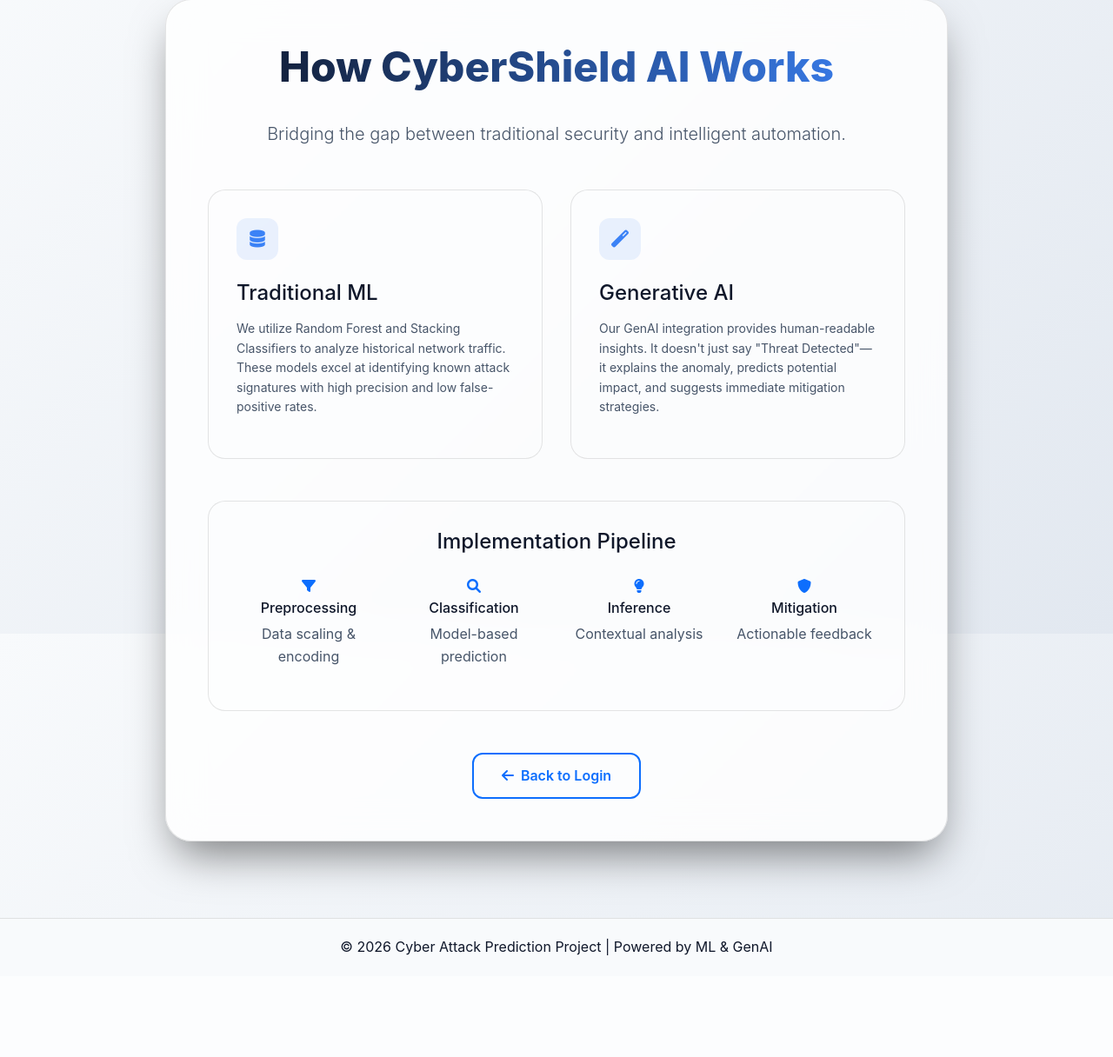
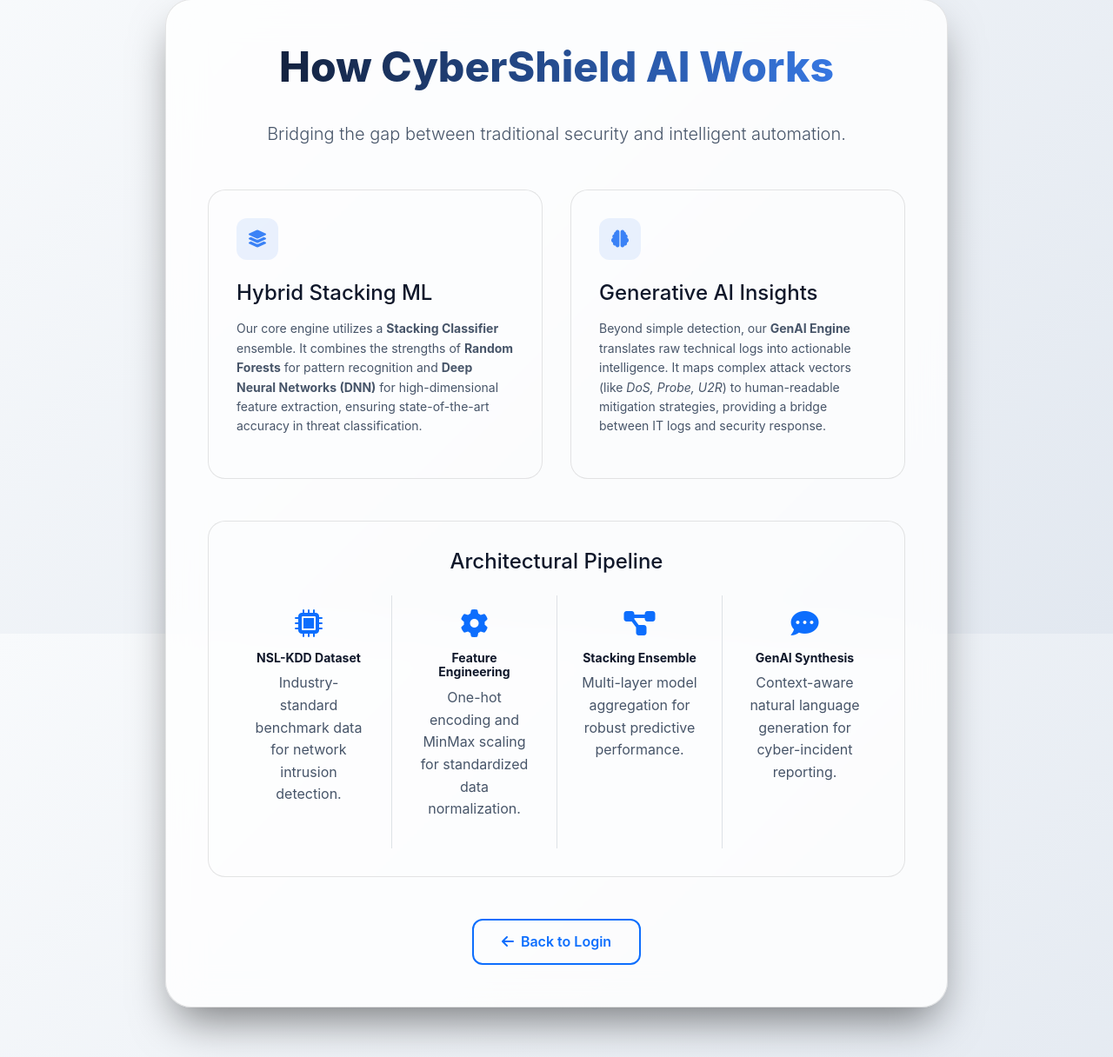
Before and after one commit to Ksreyan0725/CyberAttackPrediction---College_Project, a Flask app: page /HowItWorks in a window 1280 px wide. Shown: the part 71-1287 px from the top of the page at 87% size. Before the commit the page ends 1170 px from the top, so only its background shows below. Run offline with Flask 2, Linux system fonts and the light colour scheme.

Commit message:
docs: enrich 'How It Works' with technical details on NSL-KDD and Hybrid Stacking

```diff
--- a/CyberAttackPrediction/templates/HowItWorks.html
+++ b/CyberAttackPrediction/templates/HowItWorks.html
@@ -101,40 +101,48 @@
 
     <div class="content-grid">
         <div class="info-box">
-            <div class="box-icon"><i class="fas fa-database fa-lg"></i></div>
-            <h4 class="dynamic-text mb-3">Traditional ML</h4>
-            <p class="dynamic-muted small">We utilize Random Forest and Stacking Classifiers to analyze historical network traffic. These models excel at identifying known attack signatures with high precision and low false-positive rates.</p>
+            <div class="box-icon"><i class="fas fa-layer-group fa-lg"></i></div>
+            <h4 class="dynamic-text mb-3">Hybrid Stacking ML</h4>
+            <p class="dynamic-muted small">Our core engine utilizes a <strong>Stacking Classifier</strong> ensemble. It combines the strengths of <strong>Random Forests</strong> for pattern recognition and <strong>Deep Neural Networks (DNN)</strong> for high-dimensional feature extraction, ensuring state-of-the-art accuracy in threat classification.</p>
         </div>
 
         <div class="info-box">
-            <div class="box-icon"><i class="fas fa-magic fa-lg"></i></div>
-            <h4 class="dynamic-text mb-3">Generative AI</h4>
-            <p class="dynamic-muted small">Our GenAI integration provides human-readable insights. It doesn't just say "Threat Detected"—it explains the anomaly, predicts potential impact, and suggests immediate mitigation strategies.</p>
+            <div class="box-icon"><i class="fas fa-brain fa-lg"></i></div>
+            <h4 class="dynamic-text mb-3">Generative AI Insights</h4>
+            <p class="dynamic-muted small">Beyond simple detection, our <strong>GenAI Engine</strong> translates raw technical logs into actionable intelligence. It maps complex attack vectors (like <em>DoS, Probe, U2R</em>) to human-readable mitigation strategies, providing a bridge between IT logs and security response.</p>
         </div>
     </div>
 
     <div class="info-box mb-5">
-        <h4 class="dynamic-text mb-4 text-center">Implementation Pipeline</h4>
+        <h4 class="dynamic-text mb-4 text-center">Architectural Pipeline</h4>
         <div class="row text-center g-4">
             <div class="col-md-3">
-                <i class="fas fa-filter text-primary mb-2"></i>
-                <h6 class="dynamic-text x-small">Preprocessing</h6>
-                <p class="xx-small dynamic-muted">Data scaling & encoding</p>
+                <div class="p-3">
+                    <i class="fas fa-microchip text-primary mb-3 fa-2x"></i>
+                    <h6 class="dynamic-text small fw-bold">NSL-KDD Dataset</h6>
+                    <p class="xx-small dynamic-muted">Industry-standard benchmark data for network intrusion detection.</p>
+                </div>
             </div>
-            <div class="col-md-3">
-                <i class="fas fa-search text-primary mb-2"></i>
-                <h6 class="dynamic-text x-small">Classification</h6>
-                <p class="xx-small dynamic-muted">Model-based prediction</p>
+            <div class="col-md-3 border-start border-glass">
+                <div class="p-3">
+                    <i class="fas fa-cog text-primary mb-3 fa-2x"></i>
+                    <h6 class="dynamic-text small fw-bold">Feature Engineering</h6>
+                    <p class="xx-small dynamic-muted">One-hot encoding and MinMax scaling for standardized data normalization.</p>
+                </div>
             </div>
-            <div class="col-md-3">
-                <i class="fas fa-lightbulb text-primary mb-2"></i>
-                <h6 class="dynamic-text x-small">Inference</h6>
-                <p class="xx-small dynamic-muted">Contextual analysis</p>
+            <div class="col-md-3 border-start border-glass">
+                <div class="p-3">
+                    <i class="fas fa-project-diagram text-primary mb-3 fa-2x"></i>
+                    <h6 class="dynamic-text small fw-bold">Stacking Ensemble</h6>
+                    <p class="xx-small dynamic-muted">Multi-layer model aggregation for robust predictive performance.</p>
+                </div>
             </div>
-            <div class="col-md-3">
-                <i class="fas fa-shield-alt text-primary mb-2"></i>
-                <h6 class="dynamic-text x-small">Mitigation</h6>
-                <p class="xx-small dynamic-muted">Actionable feedback</p>
+            <div class="col-md-3 border-start border-glass">
+                <div class="p-3">
+                    <i class="fas fa-comment-dots text-primary mb-3 fa-2x"></i>
+                    <h6 class="dynamic-text small fw-bold">GenAI Synthesis</h6>
+                    <p class="xx-small dynamic-muted">Context-aware natural language generation for cyber-incident reporting.</p>
+                </div>
             </div>
         </div>
     </div>
```
